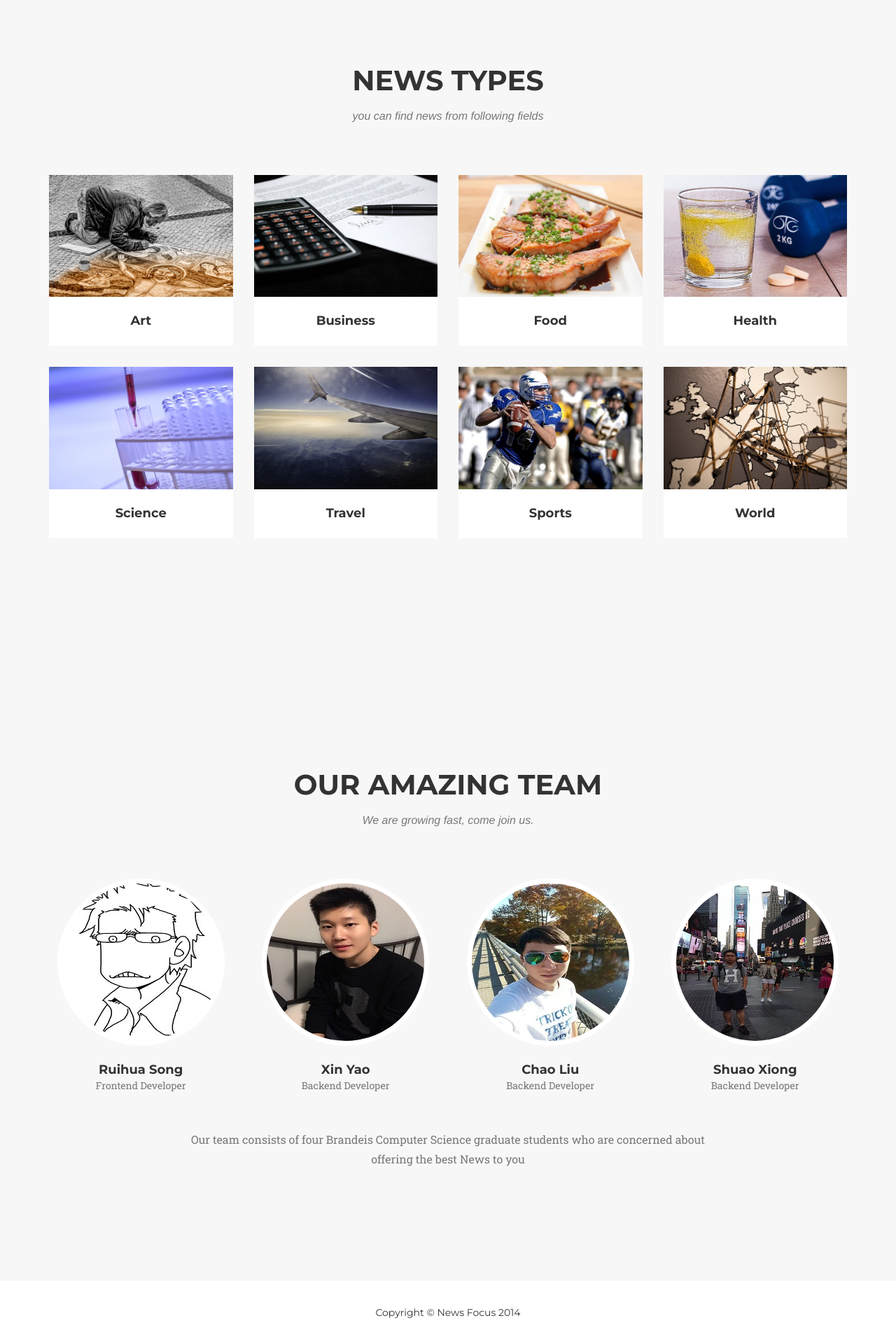
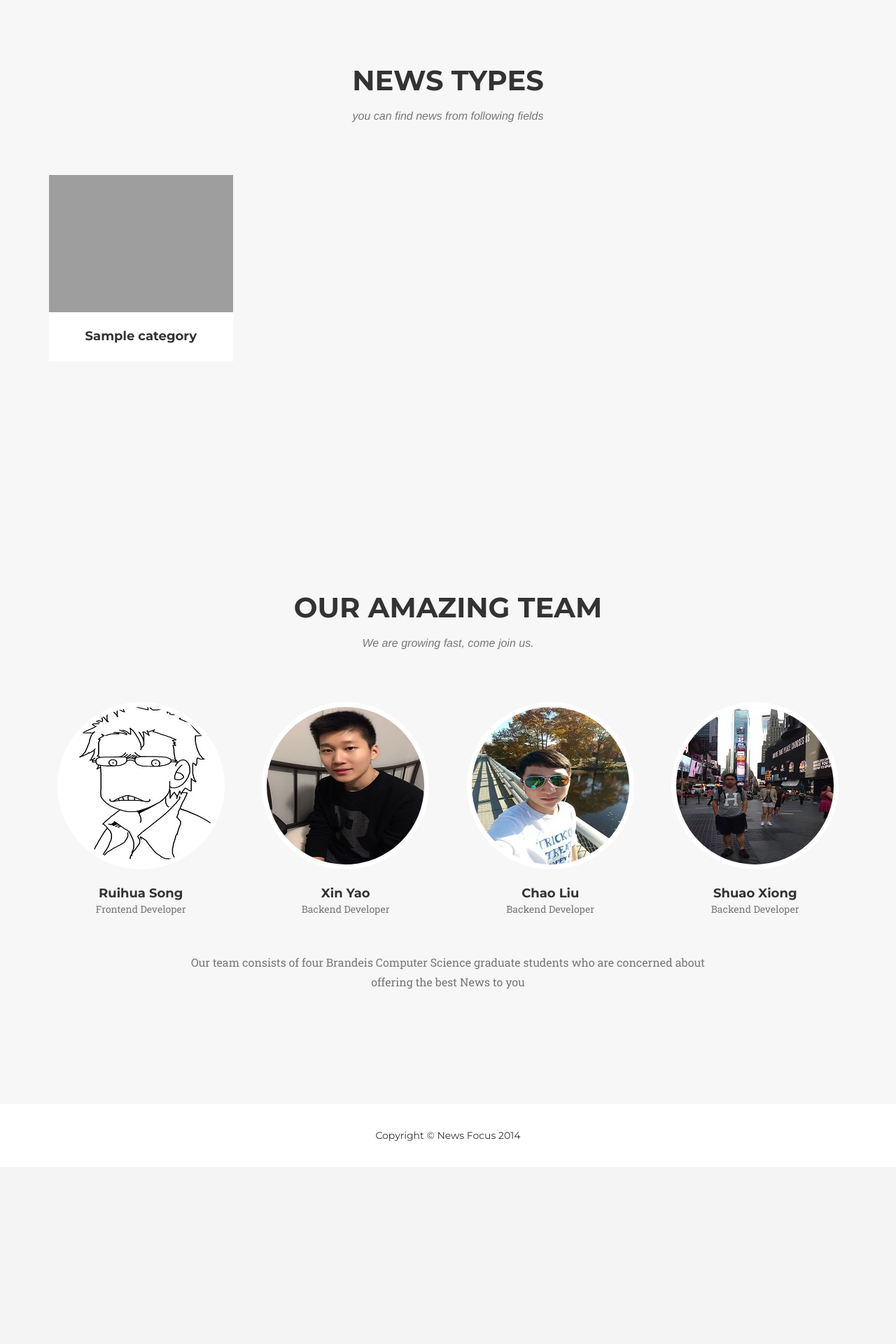
Before and after one commit to XinYao1992/newsfocus, a Django app: template newsfocus/templates/newsfocus/index.html in a window 1280 px wide. Shown: the part 822-2742 px from the top of the page at 70% size. After the commit the page ends 2452 px from the top, so only its background shows below. Run offline with Django 3.2, Linux system fonts and the light colour scheme; the template is opened without the code that fills it: most values are stand-ins (such as "Sample title", 1, 10 or a date in 2020); some libraries are stand-ins or nearby versions; some web fonts are replaced; grey boxes are pictures that could not be loaded.

Commit message:
search by category added

```diff
--- a/newsfocus/templates/newsfocus/index.html
+++ b/newsfocus/templates/newsfocus/index.html
@@ -136,110 +136,21 @@
                 </div>
             </div>
             <div class="row">
+				{% for category in name_lst %}
 					<div class="col-md-3 col-sm-6 newsfield-item">
-                    <a href="#newsfieldModal1" class="newsfield-link" data-toggle="modal">
+						<a href="search/?category={{category}}" class="newsfield-link" data-toggle="modal">
 							<div class="newsfield-hover">
 								<div class="newsfield-hover-content">
 									<i class="fa fa-plus fa-3x"></i>
 								</div>
 							</div>
-                        <img src="static/img/newsfield/art.jpg" class="img-responsive" alt="">
+							<img src="static/img/newsfield/{{category}}.jpg" class="img-responsive" alt="">
 						</a>
 						<div class="newsfield-caption">
-                        <h4>Art</h4>
+							<h4>{{category}}</h4>
 						</div>
 					</div>
-                <div class="col-md-3 col-sm-6 newsfield-item">
-                    <a href="#newsfieldModal2" class="newsfield-link" data-toggle="modal">
-                        <div class="newsfield-hover">
-                            <div class="newsfield-hover-content">
-                                <i class="fa fa-plus fa-3x"></i>
-                            </div>
-                        </div>
-                        <img src="static/img/newsfield/business.jpg" class="img-responsive" alt="">
-                    </a>
-                    <div class="newsfield-caption">
-                        <h4>Business</h4>
-                    </div>
-                </div>
-                <div class="col-md-3 col-sm-6 newsfield-item">
-                    <a href="#newsfieldModal2" class="newsfield-link" data-toggle="modal">
-                        <div class="newsfield-hover">
-                            <div class="newsfield-hover-content">
-                                <i class="fa fa-plus fa-3x"></i>
-                            </div>
-                        </div>
-                        <img src="static/img/newsfield/food.jpg" class="img-responsive" alt="">
-                    </a>
-                    <div class="newsfield-caption">
-                        <h4>Food</h4>
-                    </div>
-                </div>
-                <div class="col-md-3 col-sm-6 newsfield-item">
-                    <a href="#newsfieldModal2" class="newsfield-link" data-toggle="modal">
-                        <div class="newsfield-hover">
-                            <div class="newsfield-hover-content">
-                                <i class="fa fa-plus fa-3x"></i>
-                            </div>
-                        </div>
-                        <img src="static/img/newsfield/health.jpg" class="img-responsive" alt="">
-                    </a>
-                    <div class="newsfield-caption">
-                        <h4>Health</h4>
-                    </div>
-                </div>
-                <div class="col-md-3 col-sm-6 newsfield-item">
-                    <a href="#newsfieldModal2" class="newsfield-link" data-toggle="modal">
-                        <div class="newsfield-hover">
-                            <div class="newsfield-hover-content">
-                                <i class="fa fa-plus fa-3x"></i>
-                            </div>
-                        </div>
-                        <img src="static/img/newsfield/science.jpg" class="img-responsive" alt="">
-                    </a>
-                    <div class="newsfield-caption">
-                        <h4>Science</h4>
-                    </div>
-                </div>
-                <div class="col-md-3 col-sm-6 newsfield-item">
-                    <a href="#newsfieldModal2" class="newsfield-link" data-toggle="modal">
-                        <div class="newsfield-hover">
-                            <div class="newsfield-hover-content">
-                                <i class="fa fa-plus fa-3x"></i>
-                            </div>
-                        </div>
-                        <img src="static/img/newsfield/travel.jpg" class="img-responsive" alt="">
-                    </a>
-                    <div class="newsfield-caption">
-                        <h4>Travel</h4>
-                    </div>
-                </div>
-                <div class="col-md-3 col-sm-6 newsfield-item">
-                    <a href="#newsfieldModal2" class="newsfield-link" data-toggle="modal">
-                        <div class="newsfield-hover">
-                            <div class="newsfield-hover-content">
-                                <i class="fa fa-plus fa-3x"></i>
-                            </div>
-                        </div>
-                        <img src="static/img/newsfield/sports.jpg" class="img-responsive" alt="">
-                    </a>
-                    <div class="newsfield-caption">
-                        <h4>Sports</h4>
-                    </div>
-                </div>
-                <div class="col-md-3 col-sm-6 newsfield-item">
-                    <a href="#newsfieldModal2" class="newsfield-link" data-toggle="modal">
-                        <div class="newsfield-hover">
-                            <div class="newsfield-hover-content">
-                                <i class="fa fa-plus fa-3x"></i>
-                            </div>
-                        </div>
-                        <img src="static/img/newsfield/world.jpg" class="img-responsive" alt="">
-                    </a>
-                    <div class="newsfield-caption">
-                        <h4>World</h4>
-                    </div>
-                </div>
+				{% endfor %}
             </div>
         </div>
     </section>
--- a/newsfocus/urls.py
+++ b/newsfocus/urls.py
@@ -1,9 +1,10 @@
 from django.conf.urls import url
+from newsfocus.views import results
 from . import views
 
 urlpatterns = [
     url(r'^$', views.index, name='index'),
-	url(r'^search/', views.results),
+	url(r'^search/$', results.as_view(), name='results'),
 	url(r'^ordinary_search/', views.ordinary_search),
 	url(r'^advanced_search/', views.advanced_search)
 ]
```
Also changed, not shown: newsfocus/search_news.py (+8 -9 lines), newsfocus/views.py (+17 -8 lines). Lines whose indentation alone changed are shown as unchanged.
